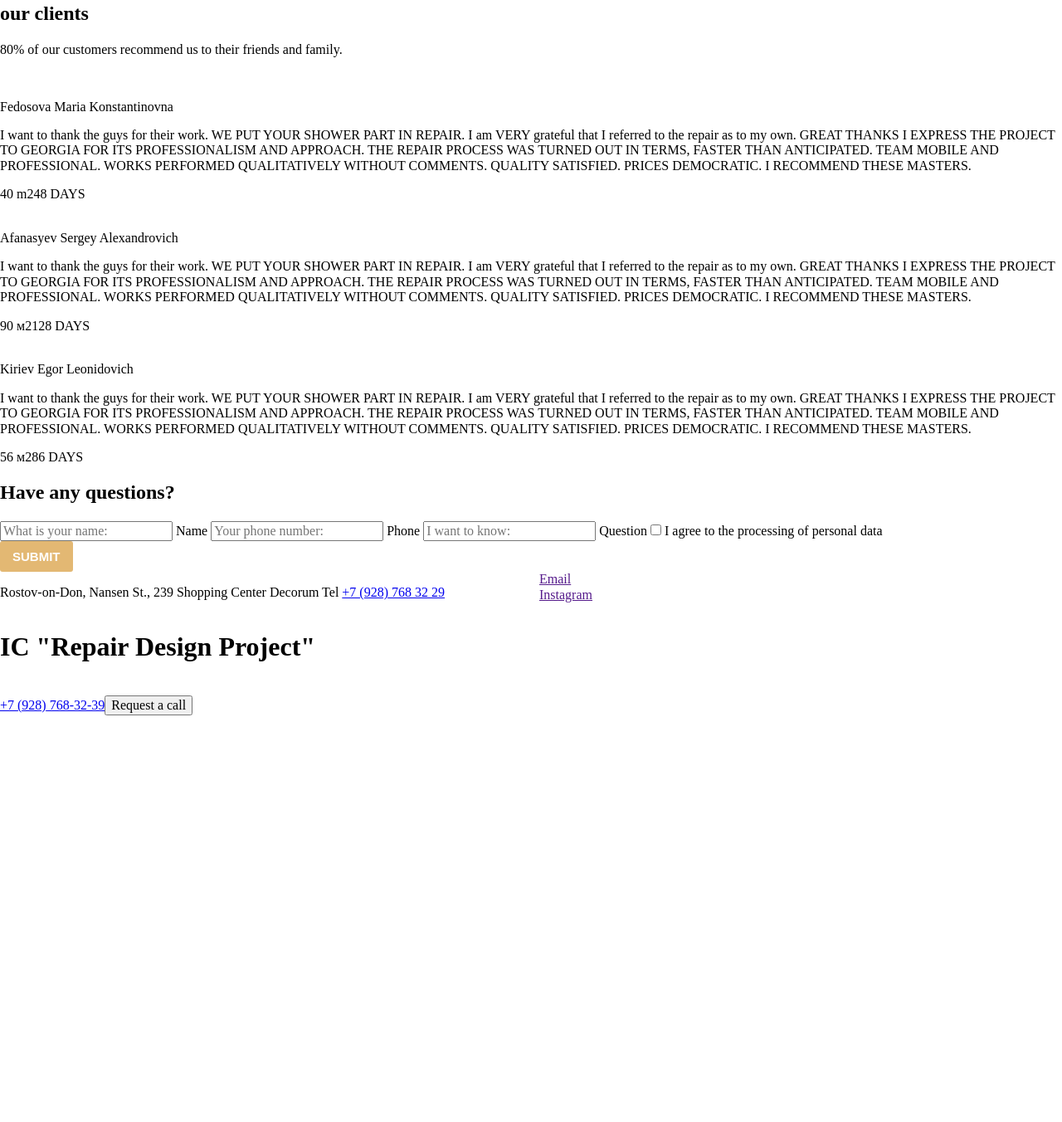
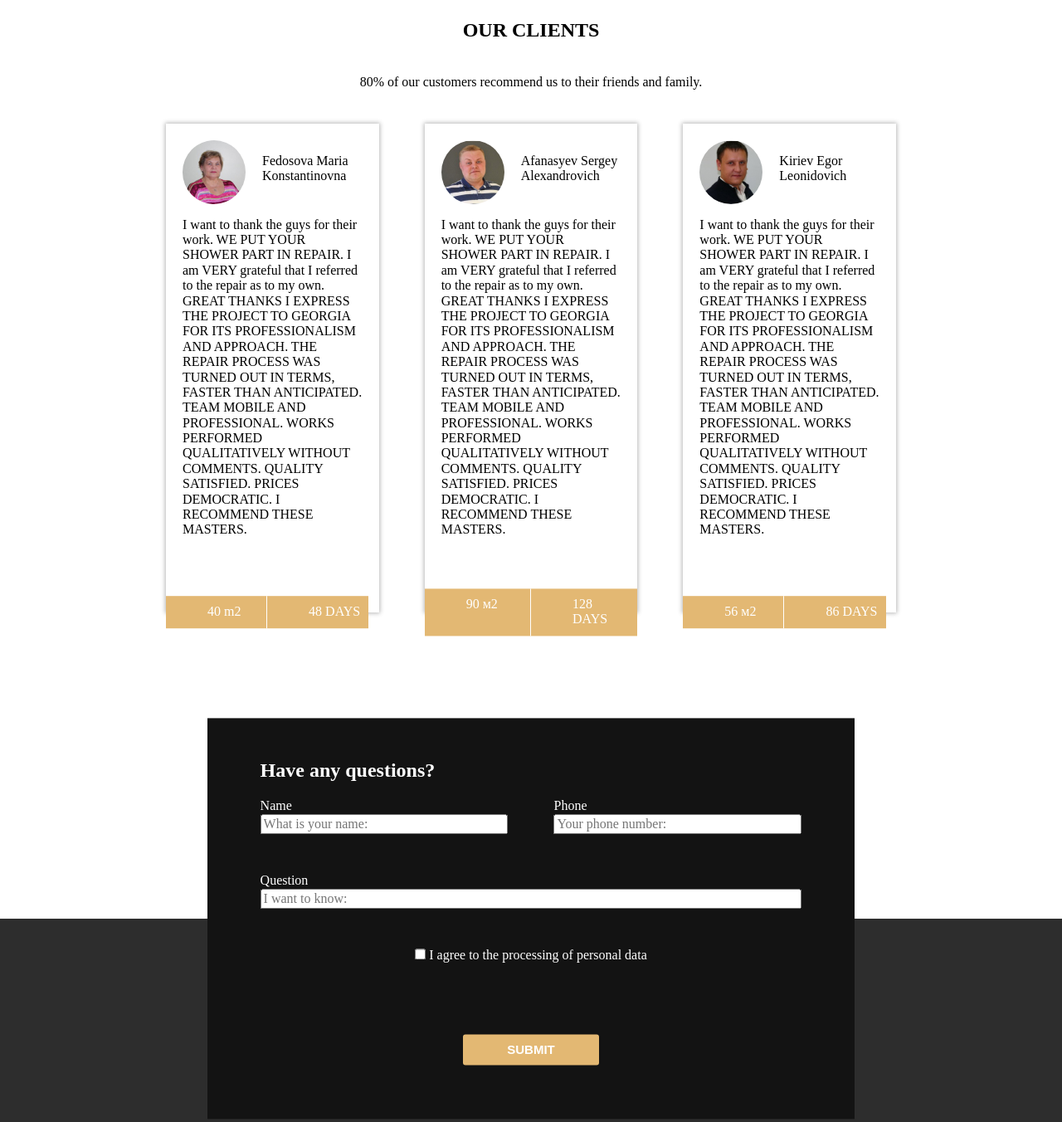
Before and after one commit to Fr0stmourne/repair-design-project, a website: page src/index.html in a window 1280 px wide. Shown: the part 6682-8034 px from the top of the page at 83% size. Before the commit the page ends 7544 px from the top, so only its background shows below. Drawn offline with nearby package versions, Linux system fonts and the light colour scheme; files that its build step writes are made by us from their sources; a web font is replaced by a local one.

Commit message:
feat: add last two sections to the <main>

```diff
--- a/src/index.html
+++ b/src/index.html
@@ -433,12 +433,13 @@
       </div>
     </section>
     <section class="clients">
-      <h2 class="clients__title">our clients</h2>
+      <div class="container">
+        <h2 class="clients__title">Our clients</h2>
         <p class="clients__info">80% of our customers recommend us to their
           friends and family.</p>
         <ul class="clients__list">
           <li class="clients__client client">
-          <img src="" alt="" class="client__photo">
+            <img src="../img/client1.jpg" alt="" class="client__photo">
             <p class="client__name">Fedosova Maria
               Konstantinovna</p>
             <p class="client__info">I want to thank the guys for their work. WE PUT YOUR SHOWER PART IN REPAIR. I am
@@ -448,10 +449,12 @@
               THE REPAIR PROCESS WAS TURNED OUT IN TERMS, FASTER THAN ANTICIPATED. TEAM MOBILE AND PROFESSIONAL. WORKS
               PERFORMED QUALITATIVELY WITHOUT COMMENTS. QUALITY SATISFIED. PRICES DEMOCRATIC. I RECOMMEND THESE MASTERS.
             </p>
-          <span class="client__square">40 m2</span><span class="client__time">48 DAYS</span>
+            <div class="client__features"><span class="client__square">40 m2</span><span class="client__time">48
+                DAYS</span>
+            </div>
           </li>
           <li class="clients__client client">
-          <img src="" alt="" class="client__photo">
+            <img src="../img/client2.jpg" alt="" class="client__photo">
             <p class="client__name">Afanasyev Sergey Alexandrovich</p>
             <p class="client__info">I want to thank the guys for their work. WE PUT YOUR SHOWER PART IN REPAIR. I am
               VERY
@@ -460,10 +463,13 @@
               THE REPAIR PROCESS WAS TURNED OUT IN TERMS, FASTER THAN ANTICIPATED. TEAM MOBILE AND PROFESSIONAL. WORKS
               PERFORMED QUALITATIVELY WITHOUT COMMENTS. QUALITY SATISFIED. PRICES DEMOCRATIC. I RECOMMEND THESE MASTERS.
             </p>
-          <span class="client__square">90 м2</span><span class="client__time">128 DAYS</span>
+            <div class="client__features"><span class="client__square">90 м2</span><span class="client__time">128
+                DAYS</span>
+            </div>
+
           </li>
           <li class="clients__client client">
-          <img src="" alt="" class="client__photo">
+            <img src="../img/client3.jpg" alt="" class="client__photo">
             <p class="client__name">Kiriev Egor Leonidovich</p>
             <p class="client__info">I want to thank the guys for their work. WE PUT YOUR SHOWER PART IN REPAIR. I am
               VERY
@@ -472,37 +478,63 @@
               THE REPAIR PROCESS WAS TURNED OUT IN TERMS, FASTER THAN ANTICIPATED. TEAM MOBILE AND PROFESSIONAL. WORKS
               PERFORMED QUALITATIVELY WITHOUT COMMENTS. QUALITY SATISFIED. PRICES DEMOCRATIC. I RECOMMEND THESE MASTERS.
             </p>
+            <div class="client__features">
               <span class="client__square">56 м2</span><span class="client__time">86 DAYS</span>
+            </div>
           </li>
         </ul>
+      </div>
     </section>
+
+
+    <section class="map">
+      <div class="wrapper">
         <section class="main-form">
+          <div class="container">
             <h2 class="main-form__title">Have any questions?</h2>
             <form action="" class="main-form__form">
-        <input type="text" class="main-form__input" placeholder="What is your name:">
+              <div class="main-form__wrapper">
+                <div class="main-form__input-wrapper">
                   <label for="" class="main-form__label">Name</label>
-        <input type="text" class="main-form__input" placeholder="Your phone number:">
+                  <input type="text" class="main-form__input" placeholder="What is your name:" id="main__name">
+                </div>
+                <div class="main-form__input-wrapper">
                   <label for="" class="main-form__label">Phone</label>
+                  <input type="text" class="main-form__input" placeholder="Your phone number:" id="main__tel">
+                </div>
+              </div>
+              <div class="main-form__input-wrapper">
+                <label for="" class="main-form__label">Question</label>
                 <input type="text" class="main-form__input" placeholder="I want to know:">
-        <label for="" class="main-form__label">Question</label>
-        <input type="checkbox" name="agree" id="agree" class="control__agree" required>
-        <label for="agree" class="control__agree-lbl">I agree to the processing of personal data</label>
+              </div>
+              <div class="main-form__agree">
+                <input type="checkbox" name="agree" id="agree" class="main-form__agree" required>
+                <label for="agree" class="main-form__agree-lbl">I agree to the processing of personal data</label>
+              </div>
               <button class="btn-primary main-form__submit-btn">Submit</button>
             </form>
+          </div>
+
         </section>
-
-    <section class="contacts">
-      <h2 class="contacts__title visually-hidden">Our address</h2>
-      <p class="contacts__address">Rostov-on-Don, Nansen St., 239 Shopping Center
-        Decorum Tel <a href="tel:+79287683229">+7 (928) 768 32 29</a></p>
-      <nav class="contacts__social social">
+        <div class="map__info">
+          <h2 class="map__title visually-hidden">Our address</h2>
+          <p class="map__address">Rostov-on-Don, Nansen St., 239 Shopping Center
+            Decorum Tel</p>
+          <a class="map__tel" href="tel:+79287683229">+7 (928) 768 32 29</a>
+          <nav class="map__social social">
             <ul class="social__list">
-          <li class="social__item"><a href="" class="social__link social__link--email">Email</a></li>
-          <li class="social__item"><a href="" class="social__link social__link--insta">Instagram</a></li>
+              <li class="social__item"><a href="" class="social__link social__link--email"><span
+                    class="visually-hidde">Email</span></a></li>
+              <li class="social__item"><a href="" class="social__link social__link--insta"><span
+                    class="visually-hidde">Instagram</span></a></li>
             </ul>
           </nav>
-
+        </div>
+      </div>
       <!-- Map -->
+      <div class="map__map">
+        <img src="../img/map.jpg" alt="Map">
+      </div>
     </section>
 
   </main>
--- /dev/null
+++ b/src/sass/layout/_client.scss
@@ -0,0 +1,39 @@
+.client {
+  position: relative;
+  display: grid;
+  grid-template-columns: 1fr 3fr;
+  grid-column-gap: 20px;
+  padding: 20px;
+  box-shadow: 0 0 5px 1px rgba($primary, 0.3);
+
+  &__photo {
+    border-radius: 50%;
+  }
+
+  &__info {
+    grid-column: 1 / 3;
+    margin-bottom: 70px;
+  }
+
+  &__features {
+    position: absolute;
+    left: 0;
+    bottom: 0;
+    transform: translateY(50%);
+    display: grid;
+    grid-template-columns: 1fr 1fr;
+    background-color: $secondary;
+    color: $neutral;
+
+  }
+
+  &__square,
+  &__time {
+    display: inline-block;
+    padding: 10px 10px 10px 50px;
+
+    &:not(:last-child) {
+      border-right: 1px solid $neutral;
+    }
+  }
+}
--- /dev/null
+++ b/src/sass/layout/_clients.scss
@@ -0,0 +1,29 @@
+.clients {
+  .container {
+    box-sizing: border-box;
+    max-width: 1440px;
+    width: 100%;
+    margin: 0 auto 350px;
+    padding: 1.5% 200px;
+  }
+
+  &__title {
+    text-align: center;
+    margin-bottom: 40px;
+    text-transform: uppercase;
+  }
+
+  &__info {
+    margin: 0 auto;
+    max-width: 475px;
+    text-align: center;
+    margin-bottom: 40px;
+  }
+
+  &__list {
+    display: grid;
+    grid-template-columns: repeat(auto-fit, minmax(250px, 1fr));
+    grid-column-gap: 55px;
+    grid-row-gap: 50px;
+  }
+}
--- /dev/null
+++ b/src/sass/layout/_main-form.scss
@@ -0,0 +1,47 @@
+.main-form {
+  position: absolute;
+  box-sizing: border-box;
+  max-width: 880px;
+  width: 61%;
+  top: 0;
+  left: 0;
+  right: 0;
+  transform: translateY(-50%);
+  margin: auto;
+  padding: 30px 5%;
+  background-color: $primary;
+  color: $neutral;
+
+  .container {}
+
+  &__form {
+    display: flex;
+    flex-direction: column;
+
+  }
+
+  &__wrapper {
+    display: grid;
+    grid-template-columns: repeat(auto-fit, minmax(150px, 1fr));
+    grid-column-gap: 55px;
+    justify-content: space-between;
+
+  }
+
+  &__input-wrapper {
+    display: flex;
+    flex-direction: column;
+    margin-bottom: 47px;
+  }
+
+  &__agree {
+    text-align: center;
+    margin-bottom: 45px;
+  }
+
+  &__submit-btn {
+    margin: 0 auto 35px;
+    width: 25%;
+    max-width: 200px;
+  }
+}
--- /dev/null
+++ b/src/sass/layout/_map.scss
@@ -0,0 +1,45 @@
+.map {
+  background-color: lighten($primary, 10%);
+  padding-bottom: 65px;
+
+  .wrapper {
+    position: relative;
+    box-sizing: border-box;
+    max-width: 1440px;
+    width: 100%;
+    margin: 0 auto;
+    padding: 300px 5% 100px;
+  }
+
+  &__map {
+    min-height: 465px;
+    margin: 0 auto;
+    width: 65%;
+    max-width: 925px;
+
+    img {
+      width: 100%;
+    }
+  }
+
+  &__info {
+    display: grid;
+    width: 42%;
+    max-width: 600px;
+    margin: 0 auto;
+    color: $secondary;
+    text-transform: uppercase;
+  }
+
+  &__address,
+  &__tel {
+    text-align: center;
+    color: inherit;
+    text-decoration: none;
+  }
+
+  &__tel {
+    display: inline-block;
+    margin: 0 auto 40px;
+  }
+}
--- /dev/null
+++ b/src/sass/layout/_social.scss
@@ -0,0 +1,13 @@
+.social {
+  &__list {
+    display: flex;
+    justify-content: center;
+  }
+
+  &__item {
+    &:not(:last-child) {
+      margin-right: 15px;
+    }
+  }
+
+}
--- a/src/sass/style.scss
+++ b/src/sass/style.scss
@@ -22,3 +22,8 @@
 @import "layout/steps";
 @import "layout/team";
 @import "layout/member";
+@import "layout/clients";
+@import "layout/client";
+@import "layout/main-form";
+@import "layout/map";
+@import "layout/social";
```
Also changed, not shown: src/img/client1.jpg (added), src/img/client2.jpg (added), src/img/client3.jpg (added), src/img/map.jpg (added). Lines whose indentation alone changed are shown as unchanged.
